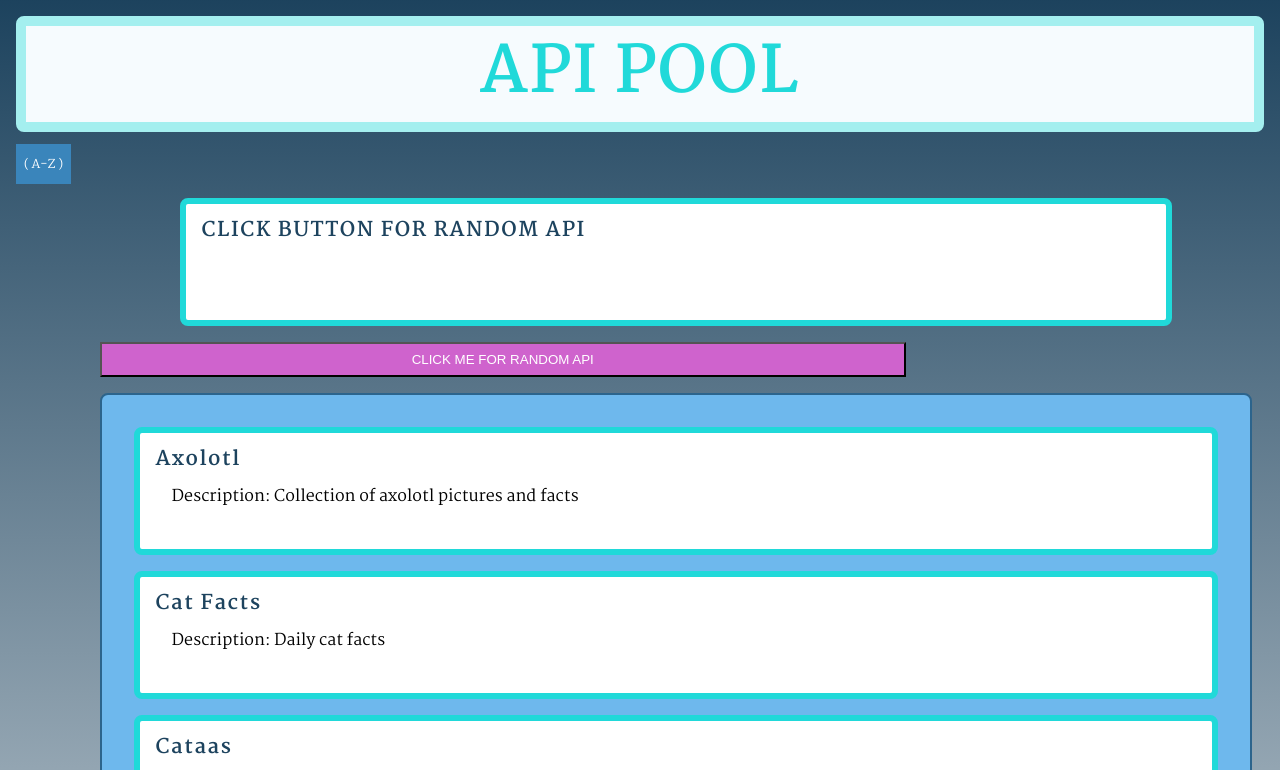
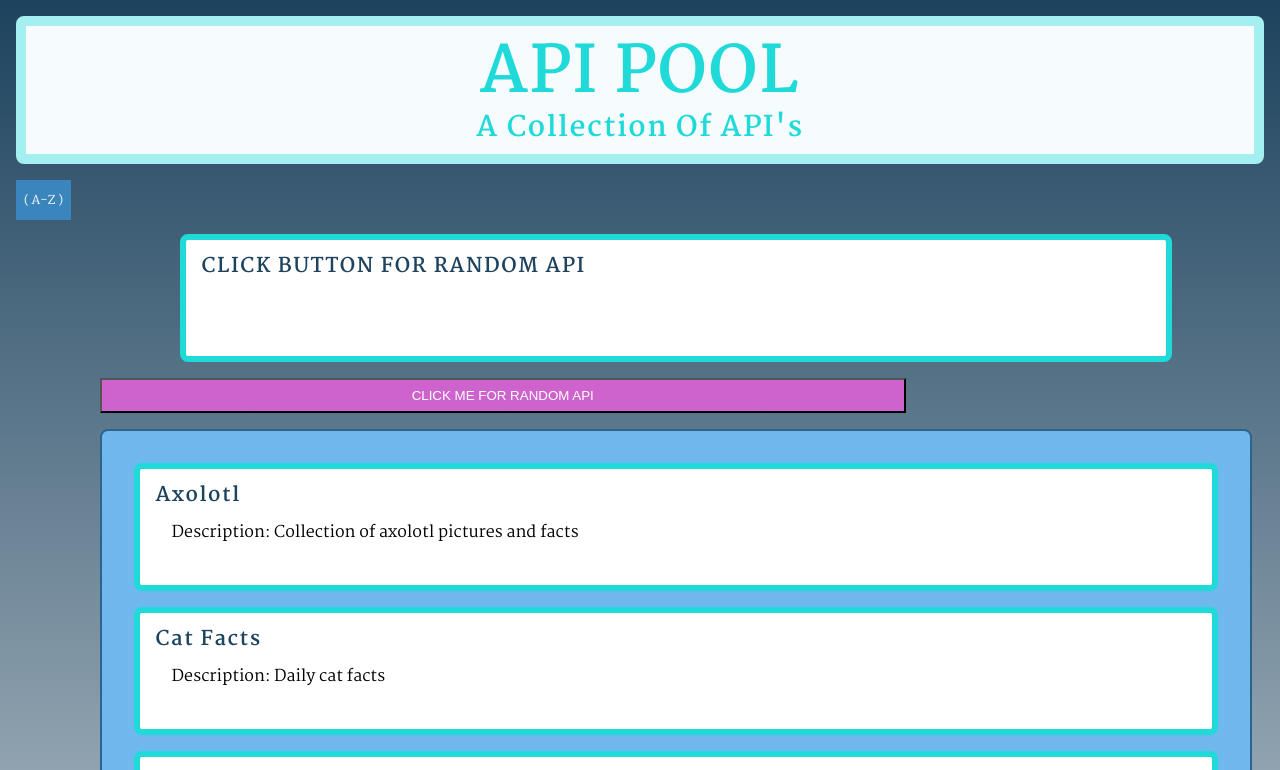
Before and after one commit to ChromeCowboy/collectionOfApi, a plain HTML site: page index.html in a window 1280 px wide. Shown: the top 770 px of the page. Drawn offline with Linux system fonts and the light colour scheme; no server answers.

Commit message:
fixed the title

```diff
--- a/index.html
+++ b/index.html
@@ -13,7 +13,10 @@
 </head>
 <body>
     <header>
-        <h1 class="main-title">API POOL</h1>
+        <div class="intro">
+            <h1 class="main-title">API POOL</h1>
+            <h3 class="collection">A collection of API's</h3>
+        </div>
         <nav role="navigation">
             <ul class="dropdownList">
                 <li id="list-label"><a href="#">( A-Z )</a>
--- a/styles.css
+++ b/styles.css
@@ -127,16 +127,25 @@ header {
   width: 80vw;
   cursor: pointer;
 }
+.intro {
+  border: 10px solid var(--clr-complimentary-2);
+  border-radius: var(--border-radius);
+  background-color: var(--clr-primary-0);
+  margin-bottom: 1rem;
+}
 .main-title {
   font-weight: var(--font-weight);
-  background-color: var(--clr-primary-0);
   color: var(--clr-complimentary);
   padding: 1rem;
   display: grid;
   place-items: center;
   text-align: center;
-  border-radius: var(--border-radius);
-  border: 10px solid var(--clr-complimentary-2);
+  margin-bottom: 0;
+  padding-bottom: 0.5rem;
+}
+.collection {
+  color: var(--clr-complimentary);
+  text-align: center;
 }
 main {
   min-height: 80vh;
```
